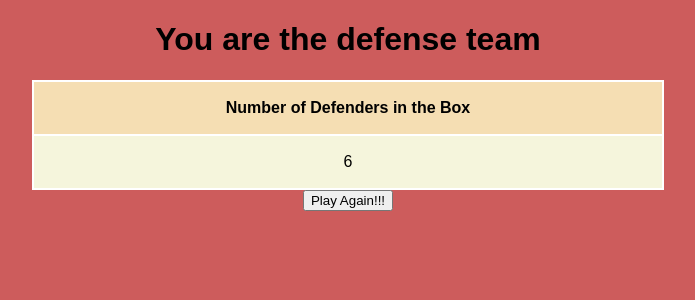
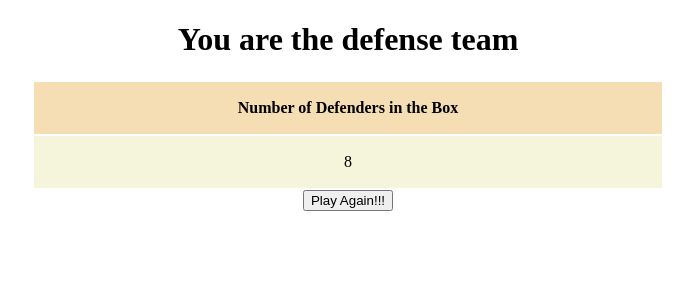
Before and after one commit to wangheer2010/da, a Django app: page /NFL/defense/ in a window 1280 px wide. Shown: the top 300 px of the page, without its empty margins (292-987 px from the left). Run offline with Django 3.2, Linux system fonts and the light colour scheme.

Commit message:
morning commit

```diff
--- a/NFL/templates/NFL/defense.html
+++ b/NFL/templates/NFL/defense.html
@@ -5,15 +5,14 @@
 	<meta name="viewport" content="width=device-width, initial-scale=1">
 	<style>
 	body {
-		font-family: fantasy, cursive, serif;
+		font-family: serif;
 		margin: 1;
-		background-color:#CD5C5C;
 		}
 	        /* Style the header */
 	        .header {
 			padding: 95px;
 			text-align: center;
-			color: purple;
+			color: black;
 												        }
 	</style>
 	</head>
@@ -37,7 +36,7 @@ table td {
 		<th>Number of Defenders in the Box</th>
 	</tr>
 	<tr>
-	<td>6</td>
+	<td>8</td>
 	</tr>
 	</center></table>
 </form>
--- a/NFL/templates/NFL/list.html
+++ b/NFL/templates/NFL/list.html
@@ -6,13 +6,11 @@
 	<style>
 	body {
 		margin:2;
-		background-color:#CD5C5C;
-		font-family:fantasy,cursive,serif;
+		font-family:serif;
 		text-align:center;
-		color:white;
+		color:black;
 		}
 	h1 {
-		background-color:#F5DEB3;
 		color:black;
 		text-align:center;
 		padding:95px;
```
Also changed, not shown: NFL/templates/NFL/offense.html (+5 -4 lines), NFL/templates/NFL/1.png (added), NFL/templates/NFL/A.jpg (added), NFL/templates/NFL/A.png (added).
